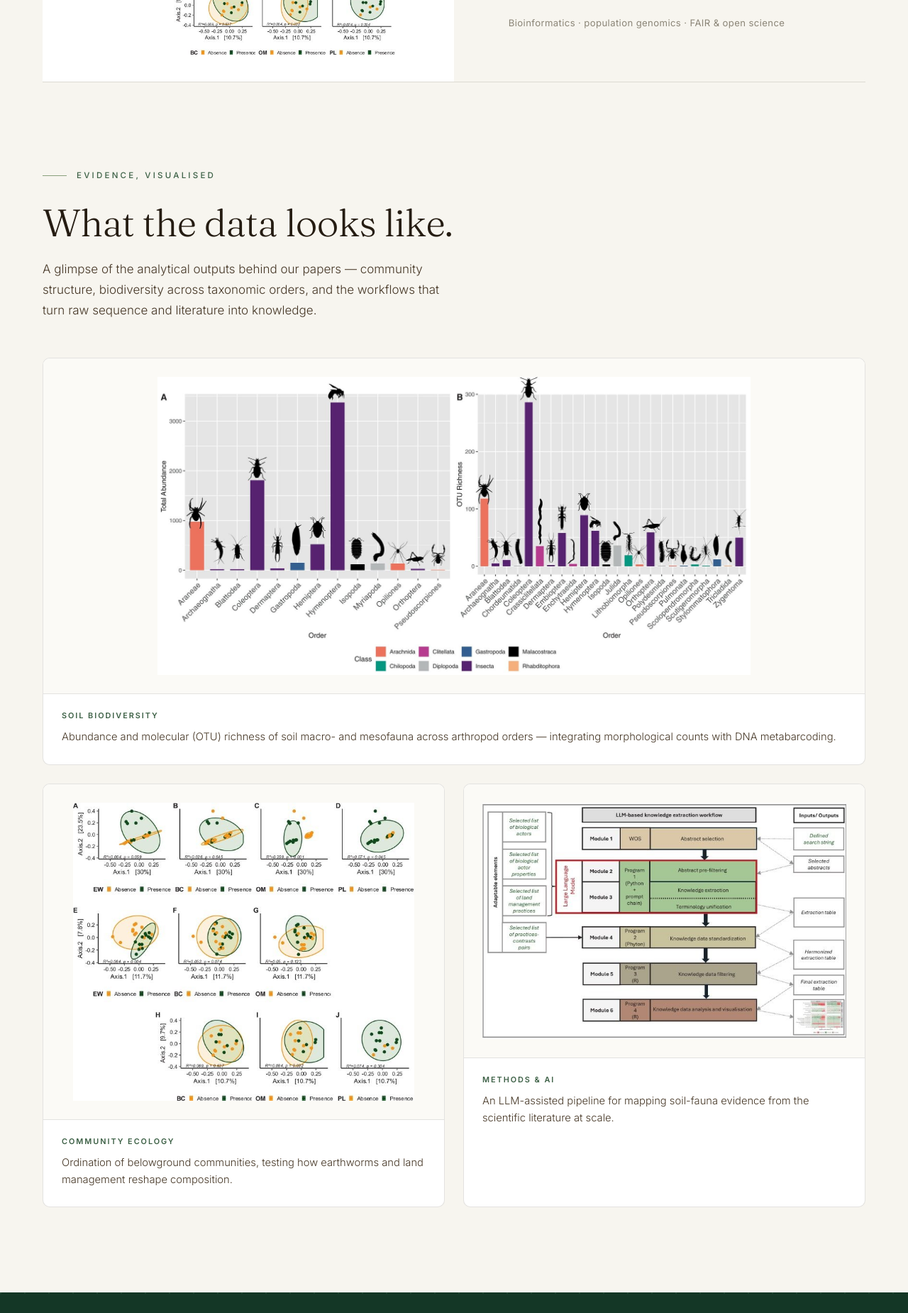
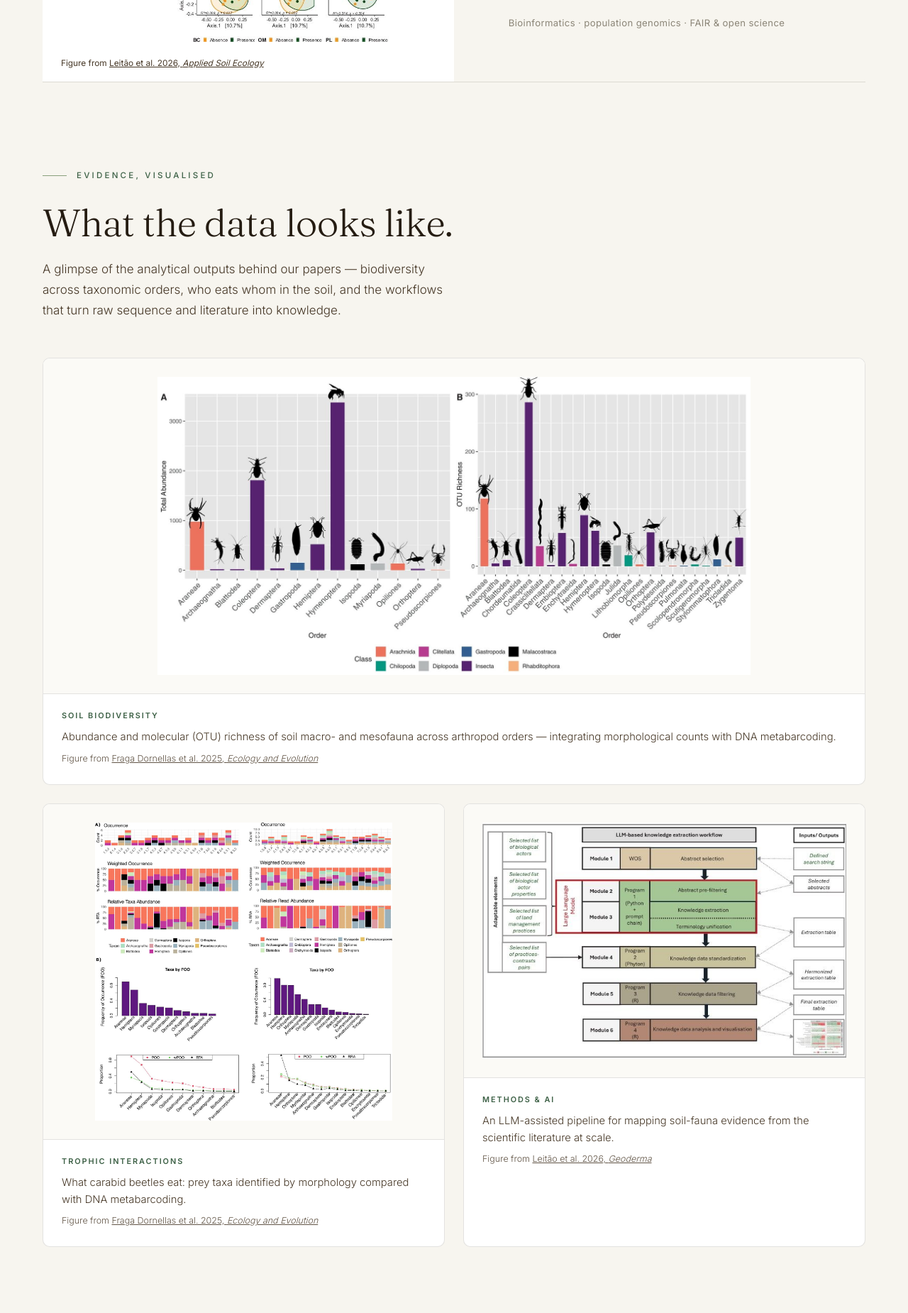
Before and after one commit to luiscunhamx/engel-website, a plain HTML site: page index.html in a window 1280 px wide. Shown: the part 4630-6480 px from the top of the page at 71% size. Drawn offline with Linux system fonts and the light colour scheme.

Commit message:
Home figures: cite the source paper of each figure; replace the repeated ordination
- Soil biodiversity figure: Fraga Dornellas et al. 2025, Ecology and Evolution.
- "Analysis & meaning" ordination: Leitão et al. 2026, Applied Soil Ecology
  (compartment-specific microbiomes); alt text describes it correctly.
- Methods & AI workflow: Leitão et al. 2026, Geoderma (rapid evidence mapping).
- The same ordination appeared a second time as "Community ecology" with a
  caption that did not match it; replaced by the unused carabid prey figure
  (Fraga Dornellas et al. 2025).

Co-Authored-By: Claude Opus 5.5 <noreply@anthropic.com>
Claude-Session: https://claude.ai/code/session_01CZaXAN59RfcSA96vNGqdYk

```diff
--- a/index.html
+++ b/index.html
@@ -179,7 +179,11 @@ h1,h2,h3,h4{font-family:var(--serif);font-weight:400;line-height:1.08;letter-spa
 @media(max-width:1000px){.faces{grid-template-columns:repeat(4,1fr);}.projects{grid-template-columns:1fr;}.stat-row{grid-template-columns:repeat(2,1fr);gap:40px 30px;}}
 @media(max-width:820px){.wrap{padding:0 24px;}.nav{padding:16px 24px;}.nav.scrolled{padding:12px 24px;}.nav-links{position:fixed;inset:0 0 0 auto;width:min(80vw,340px);height:100vh;flex-direction:column;align-items:flex-start;justify-content:center;gap:8px;background:var(--forest-deep);padding:40px;transform:translateX(100%);visibility:hidden;transition:transform 0.5s cubic-bezier(0.16,1,0.3,1),visibility 0s linear 0.5s;}.nav-links.open{transform:translateX(0);visibility:visible;transition-delay:0s;}.nav-links a,.nav.scrolled .nav-links a{color:rgba(255,255,255,0.9);font-size:1.05rem;}.nav-cta,.nav.scrolled .nav-cta{border-color:rgba(255,255,255,0.5);color:#fff !important;margin-top:14px;}.nav-toggle{display:block;z-index:110;}.manifesto .cols{grid-template-columns:1fr;gap:30px;}.step{grid-template-columns:1fr;}.step:nth-child(even) .step-media{order:0;}.step-media{min-height:300px;}.step-body{padding:44px 28px;}.q-item{grid-template-columns:44px 1fr;gap:18px;}.q-tag{display:none;}.faces{grid-template-columns:repeat(2,1fr);}.foot .top{grid-template-columns:1fr;gap:34px;}}
 .step-media.fig{background:#fff;}
-.step-media.fig img{object-fit:contain;padding:38px 34px;}
+.step-media.fig img{object-fit:contain;padding:38px 34px 56px;}
+.fig-cite{position:absolute;left:26px;right:26px;bottom:16px;z-index:2;font-size:0.74rem;color:var(--bark);}
+.fig-cite a{color:inherit;text-decoration:underline;}
+.df-cite{display:block;margin-top:8px;font-size:0.78rem;color:var(--bark);opacity:0.85;}
+.df-cite a{color:inherit;text-decoration:underline;}
 .datafigs-sec{padding:2vh 0 15vh;background:var(--paper);}
 .datafigs-sec .head{max-width:720px;margin-bottom:16px;}
 .datafigs-sec h2{font-size:clamp(2rem,4.2vw,3.4rem);font-weight:300;color:var(--soil-900);margin-top:28px;}
@@ -325,7 +329,7 @@ h1,h2,h3,h4{font-family:var(--serif);font-weight:400;line-height:1.08;letter-spa
         <div class="step-body"><span class="step-idx">Lab &middot; ii</span><h3>Molecular evidence</h3><p>In the wet lab, tissue and soil become data: DNA and RNA extraction, barcoding, library preparation and sequencing on Illumina and real-time Oxford Nanopore platforms.</p><span class="fine">Genomes &middot; transcriptomes &middot; microbiomes &middot; DNA metabarcoding</span></div>
       </div>
       <div class="step reveal">
-        <div class="step-media fig"><span class="marker">In silico</span><img src="assets/images/data/data-ordination.jpg" alt="Community ordination showing soil fauna response to management"></div>
+        <div class="step-media fig"><span class="marker">In silico</span><img src="assets/images/data/data-ordination.jpg" alt="Ordinations of soil, root and earthworm-gut bacterial communities under Terra Preta-inspired amendments"><span class="fig-cite">Figure from <a href="https://doi.org/10.1016/j.apsoil.2026.107278" target="_blank" rel="noopener">Leit&atilde;o et al. 2026, <em>Applied Soil Ecology</em></a></span></div>
         <div class="step-body"><span class="step-idx">Insight &middot; iii</span><h3>Analysis &amp; meaning</h3><p>On the command line and in code, sequences become structure &mdash; assemblies, phylogenies, population and landscape genomics &mdash; connecting molecular evidence back to living ecosystems and real environmental challenges.</p><span class="fine">Bioinformatics &middot; population genomics &middot; FAIR &amp; open science</span></div>
       </div>
     </div>
@@ -336,20 +340,20 @@ h1,h2,h3,h4{font-family:var(--serif);font-weight:400;line-height:1.08;letter-spa
     <div class="head">
       <span class="eyebrow reveal">Evidence, visualised</span>
       <h2 class="reveal" style="--d:.08s">What the data looks like.</h2>
-      <p class="reveal" style="--d:.14s">A glimpse of the analytical outputs behind our papers &mdash; community structure, biodiversity across taxonomic orders, and the workflows that turn raw sequence and literature into knowledge.</p>
+      <p class="reveal" style="--d:.14s">A glimpse of the analytical outputs behind our papers &mdash; biodiversity across taxonomic orders, who eats whom in the soil, and the workflows that turn raw sequence and literature into knowledge.</p>
     </div>
     <div class="datafigs">
       <figure class="datafig datafig-wide reveal">
         <div class="datafig-img"><img src="assets/images/data/data-soilfauna.jpg" alt="Total abundance and OTU richness of soil arthropod orders" loading="lazy"></div>
-        <figcaption><span class="df-tag">Soil biodiversity</span>Abundance and molecular (OTU) richness of soil macro- and mesofauna across arthropod orders &mdash; integrating morphological counts with DNA metabarcoding.</figcaption>
+        <figcaption><span class="df-tag">Soil biodiversity</span>Abundance and molecular (OTU) richness of soil macro- and mesofauna across arthropod orders &mdash; integrating morphological counts with DNA metabarcoding.<span class="df-cite">Figure from <a href="https://doi.org/10.1002/ece3.72461" target="_blank" rel="noopener">Fraga Dornellas et al. 2025, <em>Ecology and Evolution</em></a></span></figcaption>
       </figure>
       <figure class="datafig reveal" style="--d:.08s">
-        <div class="datafig-img"><img src="assets/images/data/data-ordination.jpg" alt="Ordination of community composition under different management" loading="lazy"></div>
-        <figcaption><span class="df-tag">Community ecology</span>Ordination of belowground communities, testing how earthworms and land management reshape composition.</figcaption>
+        <div class="datafig-img"><img src="assets/images/data/data-carabids.jpg" alt="Prey taxa of carabid beetles: occurrence and relative abundance by morphological identification and by DNA metabarcoding" loading="lazy"></div>
+        <figcaption><span class="df-tag">Trophic interactions</span>What carabid beetles eat: prey taxa identified by morphology compared with DNA metabarcoding.<span class="df-cite">Figure from <a href="https://doi.org/10.1002/ece3.72461" target="_blank" rel="noopener">Fraga Dornellas et al. 2025, <em>Ecology and Evolution</em></a></span></figcaption>
       </figure>
       <figure class="datafig reveal" style="--d:.16s">
         <div class="datafig-img"><img src="assets/images/data/data-workflow.jpg" alt="LLM-assisted knowledge extraction workflow" loading="lazy"></div>
-        <figcaption><span class="df-tag">Methods &amp; AI</span>An LLM-assisted pipeline for mapping soil-fauna evidence from the scientific literature at scale.</figcaption>
+        <figcaption><span class="df-tag">Methods &amp; AI</span>An LLM-assisted pipeline for mapping soil-fauna evidence from the scientific literature at scale.<span class="df-cite">Figure from <a href="https://doi.org/10.1016/j.geoderma.2026.117890" target="_blank" rel="noopener">Leit&atilde;o et al. 2026, <em>Geoderma</em></a></span></figcaption>
       </figure>
     </div>
   </div>
```
